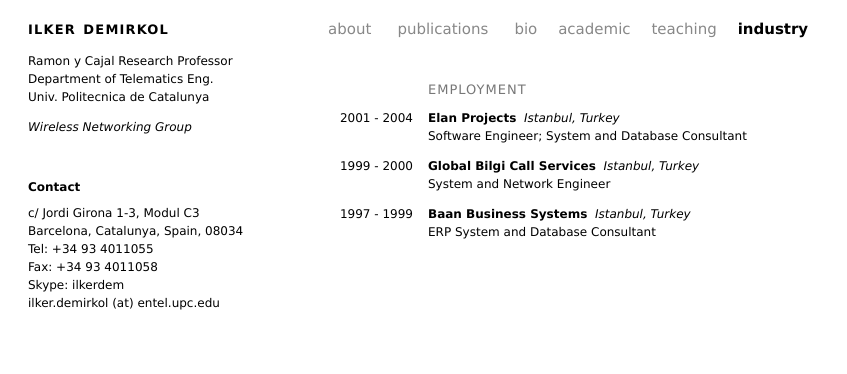
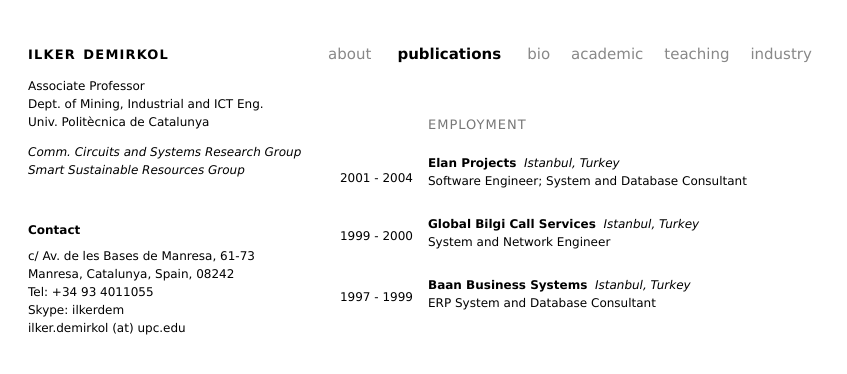
Before and after one commit to ilkerdemirkol/github.io, a plain HTML site: page industry.html in a window 1280 px wide. Shown: the whole page, without its empty margins (0-847 px from the left). Drawn offline with Linux system fonts and the light colour scheme.

Commit message:
Update industry.html

```diff
--- a/industry.html
+++ b/industry.html
@@ -11,54 +11,25 @@
 <!-- left panel -->
 <div style="width: 281px;" id="info">
 
-<h1 id="name">ilker demirkol<br>
-
-</h1>
-
-<p>Ramon y Cajal Research Professor<br>
-
-<a href="http://www.entel.upc.edu/?set_language=en">Department of
-
-Telematics Eng.</a> <br>
-
-<a href="http://www.upc.edu/">Univ. Politecnica de Catalunya</a></p>
-
-<p style="font-style: italic;"><a href="http://wireless.upc.edu/?set_language=en">Wireless Networking Group</a>
-
-
-</p>
-
-<p><br>
-
-</p>
-
-<h2>Contact</h2>
-
-<p>c/ Jordi Girona 1-3, Modul C3 <br>
-
-Barcelona, Catalunya, Spain, 08034<br>
-
-Tel: +34 93 4011055<br>
-
-
-
-Fax: +34 93 4011058<br>
-
-Skype: ilkerdem<br>
-
-
-
-ilker.demirkol (at) entel.upc.edu<br>
-
-</p>
-
-
-
-<span style="font-style: italic;">
-
-</span>
-
-</div>
+<!-- left panel -->
+<div style="width: 281px;" id="info">
+  <h1 id="name">ilker demirkol<br>
+  </h1>
+  <p>Associate Professor<br>
+    <a href="https://emit.upc.edu/en">Dept. of Mining, Industrial and ICT Eng.</a> <br>
+    <a href="http://www.upc.edu/">Univ. Politècnica de Catalunya</a></p>
+  <a href="https://futur.upc.edu/176548?locale=en"><i>Comm. Circuits and Systems Research Group</i></a> <br>
+  <p style="font-style: italic;"><a href="https://futur.upc.edu/22737423?locale=en">Smart Sustainable Resources Group</a> </p>
+  <p><br>
+  </p>
+  <h2>Contact</h2>
+  <p>c/ Av. de les Bases de Manresa, 61-73 <br>
+    Manresa, Catalunya, Spain, 08242<br>
+    Tel: +34 93 4011055<br>
+    Skype: ilkerdem<br>
+    ilker.demirkol (at) upc.edu<br>
+  </p>
+  <span style="font-style: italic;"> </span> </div>
 
 
 
@@ -66,12 +37,12 @@ ilker.demirkol (at) entel.upc.edu<br>
 <div style="margin-left: 300px; width: 647px;" id="main">
 
 <h1>
-<a class="nav" href="ilker.html">about</a> &nbsp;&nbsp;&nbsp;
-<a class="nav" href="publications.html">publications</a> &nbsp;&nbsp;&nbsp;
+<a class="nav" href="index.html">about</a> &nbsp;&nbsp;&nbsp;
+publications &nbsp;&nbsp;&nbsp;
 <a class="nav" href="bio.html">bio</a>&nbsp;&nbsp;&nbsp;
 <a class="nav" href="academia.html">academic</a>&nbsp;&nbsp;&nbsp;
 <a class="nav" href="teaching.html">teaching</a>&nbsp;&nbsp;&nbsp;
-industry&nbsp;&nbsp;&nbsp;
+<a class="nav" href="industry.html">industry</a>&nbsp;&nbsp;&nbsp;
 </h1>
 
 <div id="academic">
```
